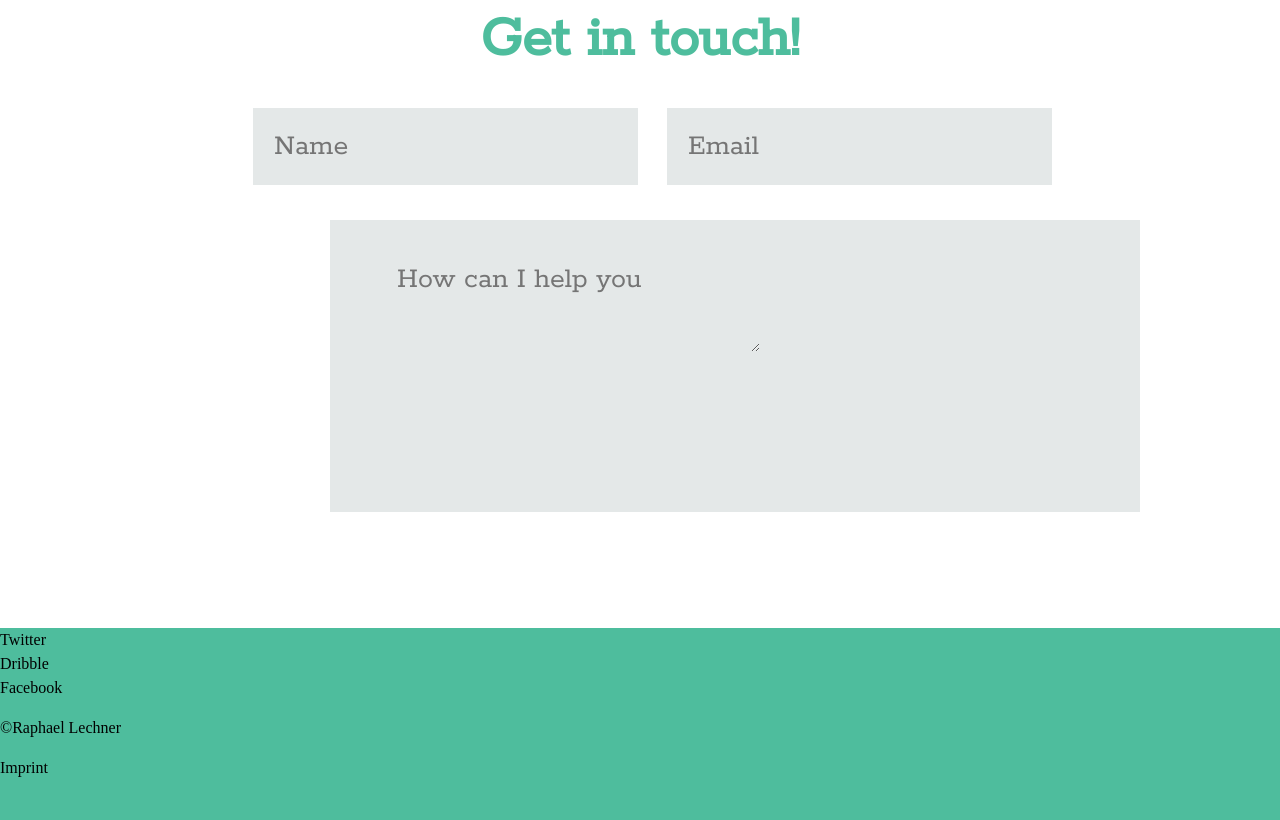
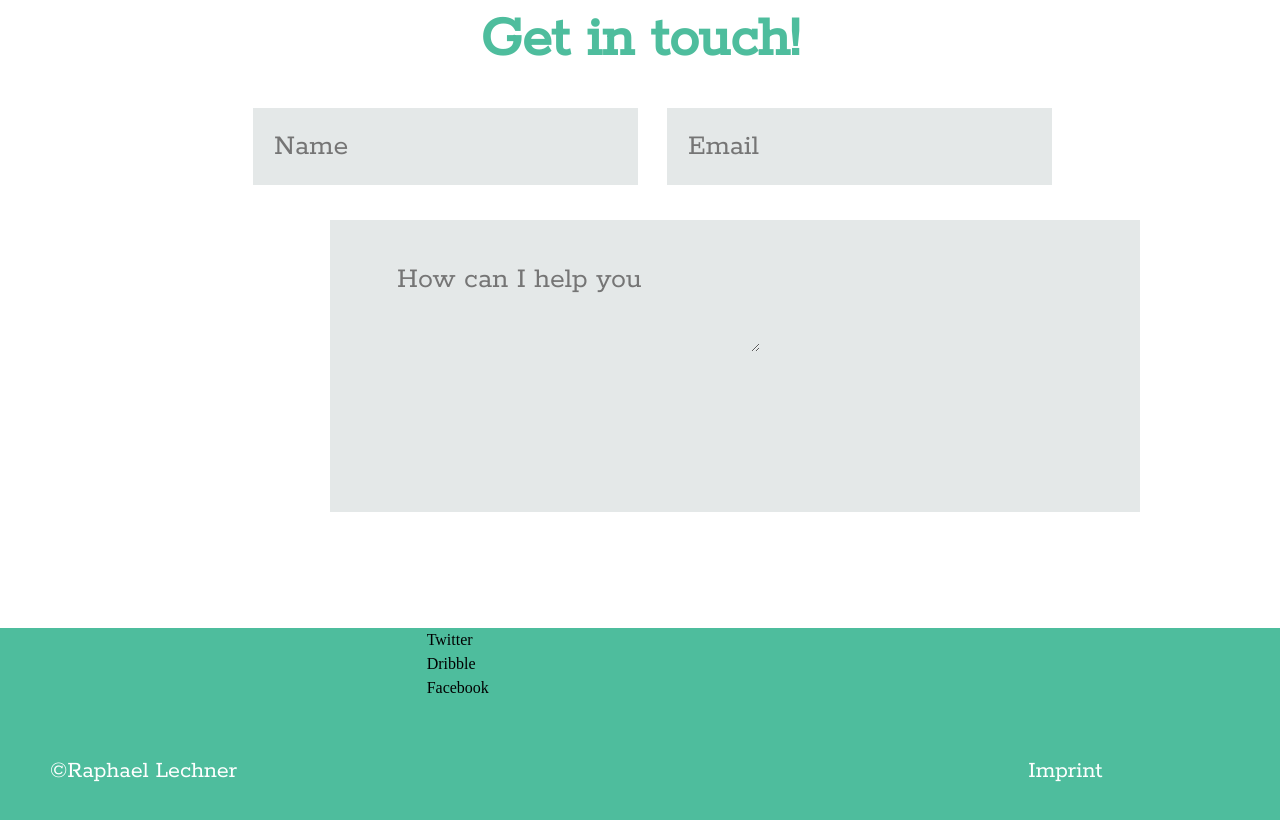
Before and after one commit to ShaRay/raphael, a website: page index.html in a window 1280 px wide. Shown: the part 2705-3525 px from the top of the page. Drawn offline with Linux system fonts and the light colour scheme.

Commit message:
added content to footer and positioned copyright and right content

```diff
--- a/assets/scss/modules/main-footer.scss
+++ b/assets/scss/modules/main-footer.scss
@@ -2,3 +2,19 @@
   background-color: $puerto-rico;
   min-height: 240px;
 }
+
+.copy {
+  color: $white;
+  font-family: 'Rokkitt', serif;
+  font-size: 24.24px;
+  margin-left: 50px;
+  margin-top: 125px;
+}
+
+.imprint {
+  color: $white;
+  font-family: 'Rokkitt', serif;
+  font-size: 24.24px;
+  margin-left: 175px;
+  margin-top: 125px;
+}
--- a/index.html
+++ b/index.html
@@ -136,13 +136,19 @@
     </form>
   </section>
   <footer class="main-footer">
-    <ul>
-      <li>Twitter</li>
-      <li>Dribble</li>
-      <li>Facebook</li>
-    </ul>
-    <p class="copy">&copy;Raphael Lechner</p>
-    <p>Imprint</p>
+    <div class="col col-4">
+      <p class="copy">&copy;Raphael Lechner</p>
+    </div>
+    <div class="col col-4">
+      <ul>
+        <li>Twitter</li>
+        <li>Dribble</li>
+        <li>Facebook</li>
+      </ul>
+    </div>
+    <div class="col col-4">
+      <p class="imprint">Imprint</p>
+    </div>
   </footer>
 
 </body>
```
Also changed, not shown: dist/css/application.css.
